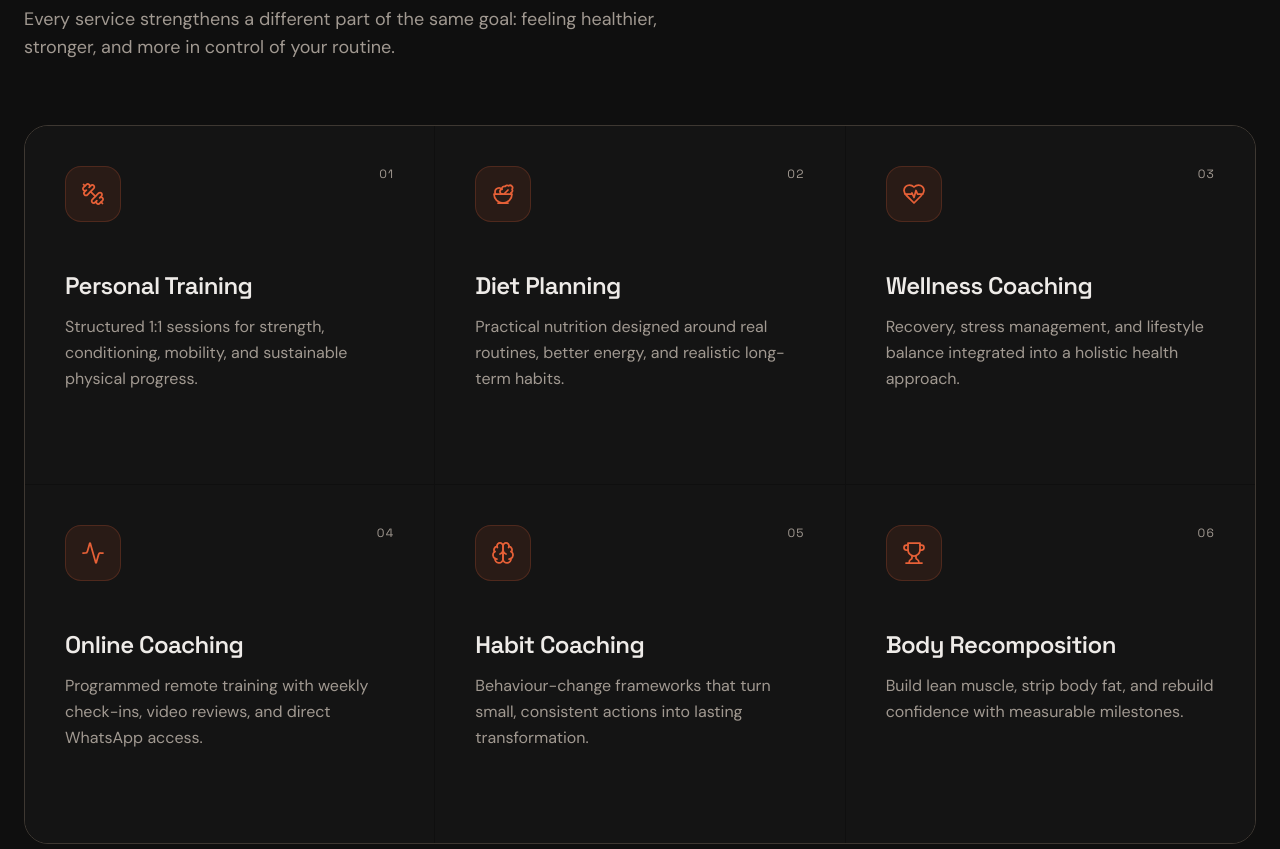
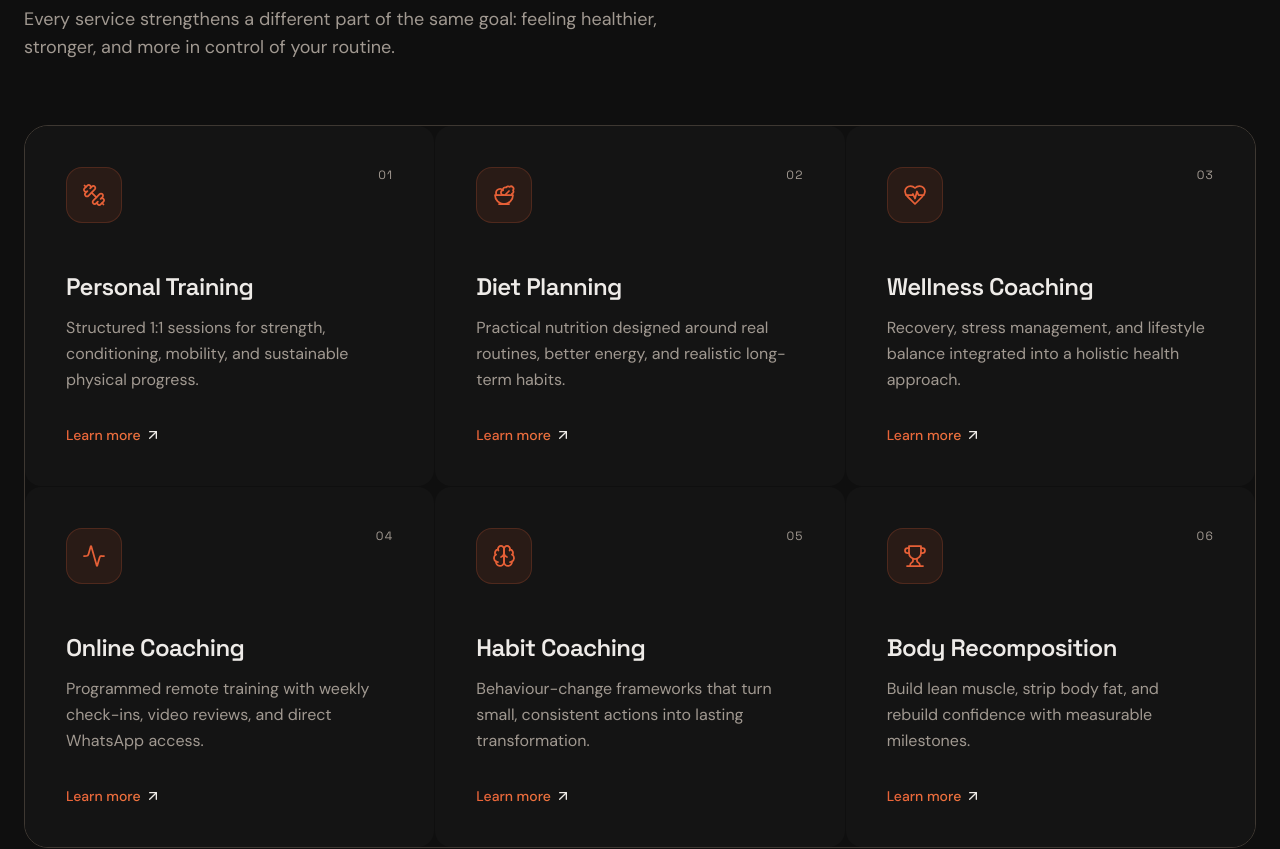
Before and after one commit to afaqahmad2005/kaleem_portfolio, a React (Vite) app: page / in a window 1280 px wide. Shown: the part 1480-2329 px from the top of the page. Built offline with nearby package versions, Linux system fonts and the light colour scheme; the HTML template or start-up script is replaced by a standard one.

Commit message:
Improved service card hover effects with lift, glow, and animations

```diff
--- a/src/components/site/About.tsx
+++ b/src/components/site/About.tsx
@@ -22,7 +22,7 @@ export function About() {
               <div className="relative rounded-3xl overflow-hidden border border-hairline shadow-deep">
                 <img
                   src={about}
-                  alt="Kaleem ur Rahman, founder of Iron Forge Coaching"
+                  alt="Kaleem ur Rahman, founder of Fitness Link Coaching"
                   width={1200}
                   height={1550}
                   loading="lazy"
@@ -58,7 +58,7 @@ export function About() {
             </h2>
 
             <p className="text-lg text-muted-foreground leading-relaxed">
-              Iron Forge is a refined coaching practice — not a loud gym brand. Built for people who want
+              Fitness Link is a refined coaching practice — not a loud gym brand. Built for people who want
               guidance they can actually follow: thoughtful training, intelligent food choices, and wellness
               habits that support day-to-day performance.
             </p>
--- a/src/components/site/Footer.tsx
+++ b/src/components/site/Footer.tsx
@@ -56,7 +56,7 @@ export function Footer() {
         </div>
 
         <div className="mt-12 pt-6 border-t border-hairline flex flex-col md:flex-row justify-between gap-3 text-xs text-muted-foreground">
-          <div>© {new Date().getFullYear()} Iron Forge Coaching. All rights reserved.</div>
+          <div>© {new Date().getFullYear()} Fitness Link Coaching. All rights reserved.</div>
           <div>Designed and forged in Manama, Bahrain.</div>
         </div>
       </div>
--- a/src/components/site/Pricing.tsx
+++ b/src/components/site/Pricing.tsx
@@ -16,7 +16,7 @@ const tiers = [
     name: "Signature",
     price: "BHD 48",
     period: "/ 6 sessions",
-    desc: "The full Iron Forge experience — most popular for transformation clients.",
+    desc: "The full Fitness Link experience — most popular for transformation clients.",
     features: ["Everything in Starter", "Custom macro & meal plan", "2× weekly 1:1 calls", "24/7 WhatsApp support", "Habit & wellness coaching", "Monthly progress audit"],
     cta: "Start Signature",
     featured: true,
--- a/src/components/site/Services.tsx
+++ b/src/components/site/Services.tsx
@@ -1,3 +1,4 @@
+// Services.tsx - Option 1: Lift + Glow + Scale
 import { Dumbbell, Salad, HeartPulse, Activity, Brain, Trophy, ArrowUpRight } from "lucide-react";
 import { useReveal } from "@/hooks/use-reveal";
 
@@ -19,7 +20,6 @@ export function Services() {
           title={<>Focused support for <span className="text-ember">training, nutrition,</span> and total wellbeing.</>}
           desc="Every service strengthens a different part of the same goal: feeling healthier, stronger, and more in control of your routine."
         />
-
         <div className="mt-16 grid md:grid-cols-2 lg:grid-cols-3 gap-px bg-hairline rounded-3xl overflow-hidden border border-hairline">
           {services.map((s, i) => (
             <ServiceCard key={s.title} {...s} index={i} />
@@ -30,23 +30,10 @@ export function Services() {
   );
 }
 
-function SectionHeader({
-  eyebrow,
-  title,
-  desc,
-  align = "left",
-}: {
-  eyebrow: string;
-  title: React.ReactNode;
-  desc?: string;
-  align?: "left" | "center";
-}) {
-  const { ref, inView } = useReveal<HTMLDivElement>();
+function SectionHeader({ eyebrow, title, desc, align = "left" }) {
+  const { ref, inView } = useReveal();
   return (
-    <div
-      ref={ref}
-      className={`reveal ${inView ? "in-view" : ""} ${align === "center" ? "text-center mx-auto" : ""} max-w-3xl`}
-    >
+    <div ref={ref} className={`reveal ${inView ? "in-view" : ""} ${align === "center" ? "text-center mx-auto" : ""} max-w-3xl`}>
       <div className="inline-flex items-center gap-2 text-xs uppercase tracking-[0.3em] text-primary mb-5">
         <span className="w-8 h-px bg-primary" />
         {eyebrow}
@@ -59,42 +46,24 @@ function SectionHeader({
   );
 }
 
-function ServiceCard({
-  icon: Icon,
-  title,
-  desc,
-  tag,
-  index,
-}: {
-  icon: typeof Dumbbell;
-  title: string;
-  desc: string;
-  tag: string;
-  index: number;
-}) {
-  const { ref, inView } = useReveal<HTMLDivElement>();
+function ServiceCard({ icon: Icon, title, desc, tag, index }) {
+  const { ref, inView } = useReveal();
   return (
     <div
       ref={ref}
-      className={`reveal ${inView ? "in-view" : ""} group relative bg-surface p-8 lg:p-10 transition-all duration-500 hover:bg-surface-elevated cursor-pointer overflow-hidden`}
+      className={`reveal ${inView ? "in-view" : ""} group relative bg-surface p-8 lg:p-10 transition-all duration-300 ease-out cursor-pointer overflow-hidden rounded-2xl border border-transparent hover:-translate-y-2 hover:scale-[1.02] hover:shadow-2xl hover:shadow-ember/25 hover:border-ember/40`}
       style={{ transitionDelay: `${index * 60}ms` }}
     >
-      {/* Hover ember glow */}
-      <div className="absolute -inset-px bg-ember opacity-0 group-hover:opacity-100 transition-opacity duration-500 -z-10 blur-2xl" />
-
       <div className="flex justify-between items-start mb-12">
-        <div className="w-14 h-14 rounded-2xl bg-primary/10 border border-primary/20 flex items-center justify-center group-hover:bg-ember group-hover:border-transparent group-hover:scale-110 transition-all duration-500">
-          <Icon className="w-6 h-6 text-primary group-hover:text-primary-foreground transition-colors" strokeWidth={1.75} />
+        <div className="w-14 h-14 rounded-2xl bg-primary/10 border border-primary/20 flex items-center justify-center group-hover:bg-ember group-hover:border-ember group-hover:scale-110 transition-all duration-300">
+          <Icon className="w-6 h-6 text-primary group-hover:text-white transition-colors duration-300" strokeWidth={1.75} />
         </div>
-        <span className="text-xs font-display tracking-widest text-muted-foreground">{tag}</span>
+        <span className="text-xs font-display tracking-widest text-muted-foreground group-hover:text-ember transition-colors duration-300">{tag}</span>
       </div>
-
-      <h3 className="font-display text-2xl font-semibold mb-3">{title}</h3>
-      <p className="text-muted-foreground leading-relaxed">{desc}</p>
-
-      <div className="mt-8 flex items-center text-sm text-primary opacity-0 group-hover:opacity-100 -translate-x-2 group-hover:translate-x-0 transition-all duration-500">
-        Learn more
-        <ArrowUpRight className="w-4 h-4 ml-1" />
+      <h3 className="font-display text-2xl font-semibold mb-3 group-hover:text-ember transition-colors duration-300">{title}</h3>
+      <p className="text-muted-foreground leading-relaxed group-hover:text-foreground/80 transition-colors duration-300">{desc}</p>
+      <div className="mt-8 flex items-center text-sm font-medium text-ember transition-all duration-300 group-hover:translate-x-2">
+        Learn more <ArrowUpRight className="w-4 h-4 ml-1 transition-all duration-300 group-hover:translate-x-1" />
       </div>
     </div>
   );
--- a/src/components/site/Testimonials.tsx
+++ b/src/components/site/Testimonials.tsx
@@ -8,7 +8,7 @@ const testimonials = [
   { name: "Ahmed K.", role: "Gained 9 kg lean mass", quote: "I'd been stuck for years. The programming, the check-ins, the mindset work — everything connected. Best coaching investment of my life." },
   { name: "Layla M.", role: "Marathon finisher", quote: "Beyond fitness, Kaleem helped me build daily habits that improved my sleep, mood, and energy. He genuinely cares about your progress." },
   { name: "Hassan R.", role: "Postnatal strength rebuild", quote: "Patient, knowledgeable, and brutally honest in the best way. I trust his guidance completely. Worth every dinar." },
-  { name: "Noor F.", role: "Body recomp client", quote: "The nutrition plan finally fit my actual life. Six months in I look and feel like a different person. I cannot recommend Iron Forge enough." },
+  { name: "Noor F.", role: "Body recomp client", quote: "The nutrition plan finally fit my actual life. Six months in I look and feel like a different person. I cannot recommend Fitness Link enough." },
 ];
 
 export function Testimonials() {
```
Also changed, not shown: public/logo.jpeg (added), src/assets/logo.jpeg (added), src/components/site/Navbar.tsx (line endings or trailing spaces).
